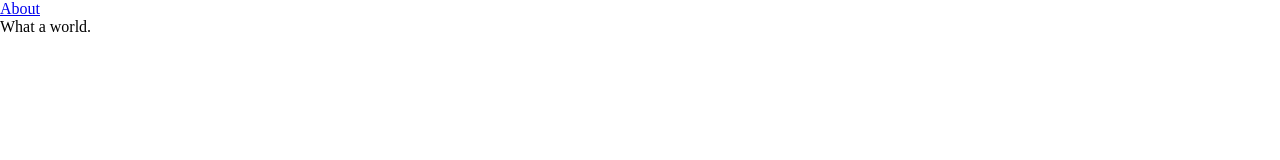
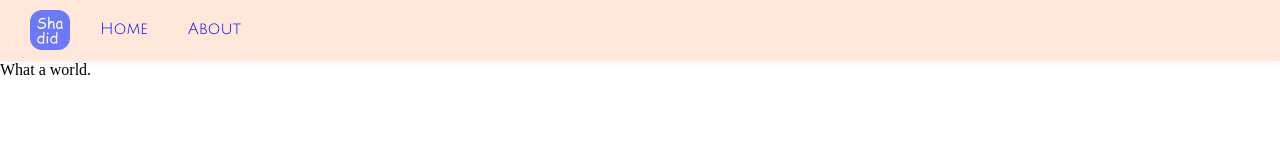
Before and after one commit to Shadid12/shadid-blog-gatsby, a Gatsby site: page / in a window 1280 px wide. Built offline with nearby package versions, Linux system fonts and the light colour scheme; Gatsby itself is replaced by a stand-in of ours.

Commit message:
added new navbar

```diff
--- /dev/null
+++ b/src/components/Nav/index.js
@@ -0,0 +1,18 @@
+import React from 'react'
+import { Link } from 'gatsby'
+import './nav.scss'
+
+
+const Nav = ({ children }) => {
+    return (
+        <nav className="main-nav">
+            <button className="btn-img"></button>
+            <div className="links">
+                <Link to="/" className="link">Home</Link>
+                <Link to="/about/" className="link">About</Link>
+            </div>
+        </nav>
+    )
+}
+
+export default Nav;
--- /dev/null
+++ b/src/components/Nav/nav.scss
@@ -0,0 +1,47 @@
+.main-nav {
+    background-color: #FFE8DA;
+    padding: 10px;
+    box-shadow: 0px 0px 10px rgba(0, 0, 0, 0.07);
+    display: flex;
+    font-family: 'Julius Sans One', sans-serif;
+}
+
+.btn-img {
+    margin-left: 20px;
+    background-image: url('./icon.svg');
+    width: 40px;
+    height: 40px;
+    background-size: contain;
+    border: 0;
+    padding: 0;
+    background-color: #FFE8DA;
+}
+
+.links {
+    display: flex;
+    margin-left: 20px;
+    align-items: center;
+
+    a {
+        padding: 10px;
+        text-decoration: none;
+        margin-right: 20px;
+        border-width: 0%;
+    }
+}
+
+
+.link:after {
+    content: '';
+	display: block;
+    margin: auto;
+	height: 3px;
+    width: 0px;
+    background: transparent;
+    transition: width .3s ease, background-color .3s ease;
+}
+
+.link:hover:after {
+    width: 100%;
+	background: #3F3356;
+}
--- a/src/components/layout.js
+++ b/src/components/layout.js
@@ -1,8 +1,10 @@
-import React from "react"
+import React from 'react'
+import Nav from './Nav'
 
 
 export default ({ children }) => (
-  <div>
+  <React.Fragment>
+    <Nav />
     {children}
-  </div>
+  </React.Fragment>
 )
--- a/src/pages/index.js
+++ b/src/pages/index.js
@@ -1,9 +1,12 @@
 import React from "react"
+import { Link } from "gatsby"
 
-import { Link } from "gatsby"
+import Layout from '../components/layout'
+
 export default () => (
   <div>
-    <Link to="/about/">About</Link>
-    <p>What a world.</p>
+    <Layout>
+      <p>What a world.</p>
+    </Layout>
   </div>
 )
--- a/src/styles/global.css
+++ b/src/styles/global.css
@@ -1,3 +1,5 @@
+@import url('https://fonts.googleapis.com/css?family=Julius+Sans+One&display=swap');
+
 * {
     margin: 0px;
     padding: 0px;
```
Also changed, not shown: src/components/Nav/icon.svg (added).
